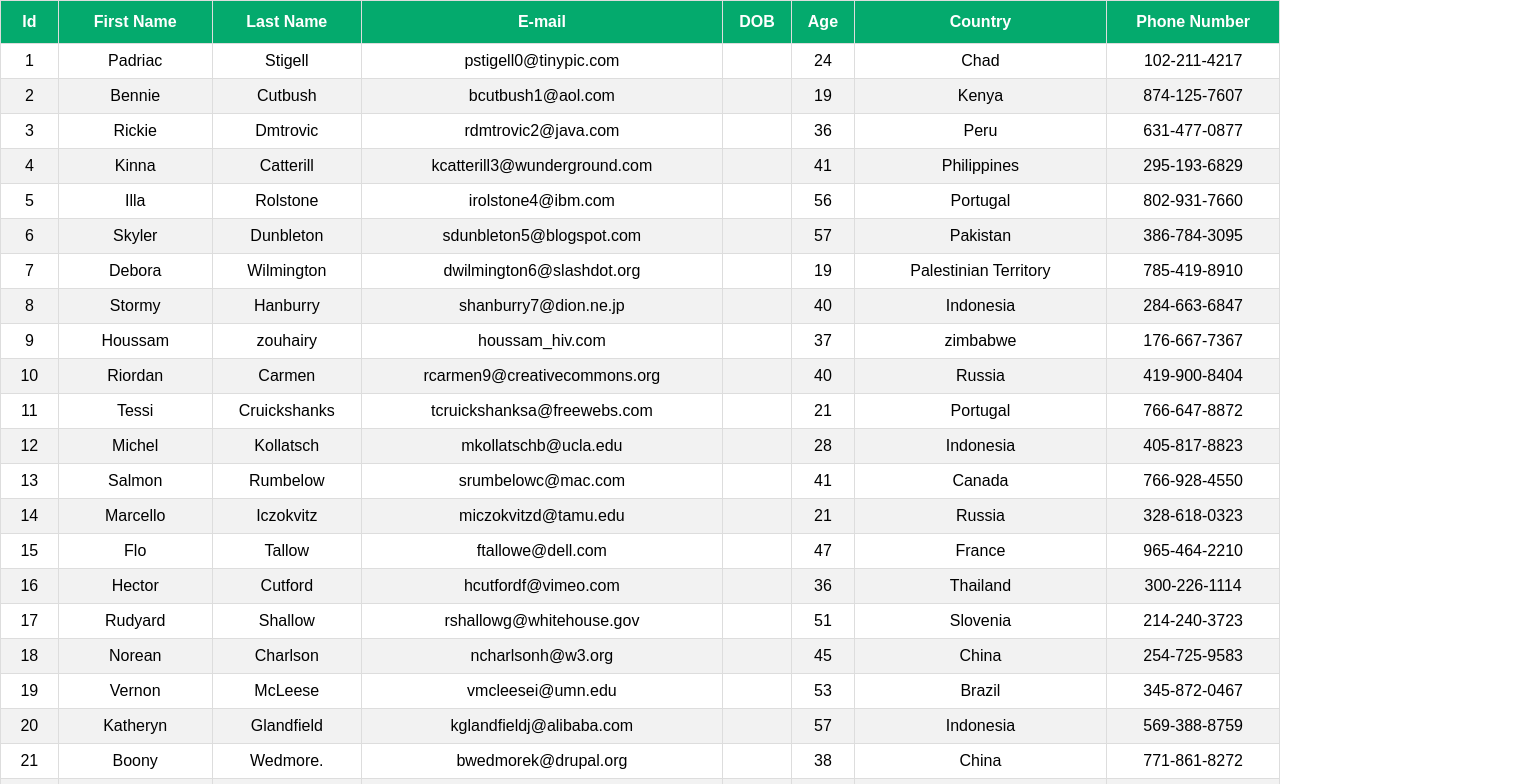
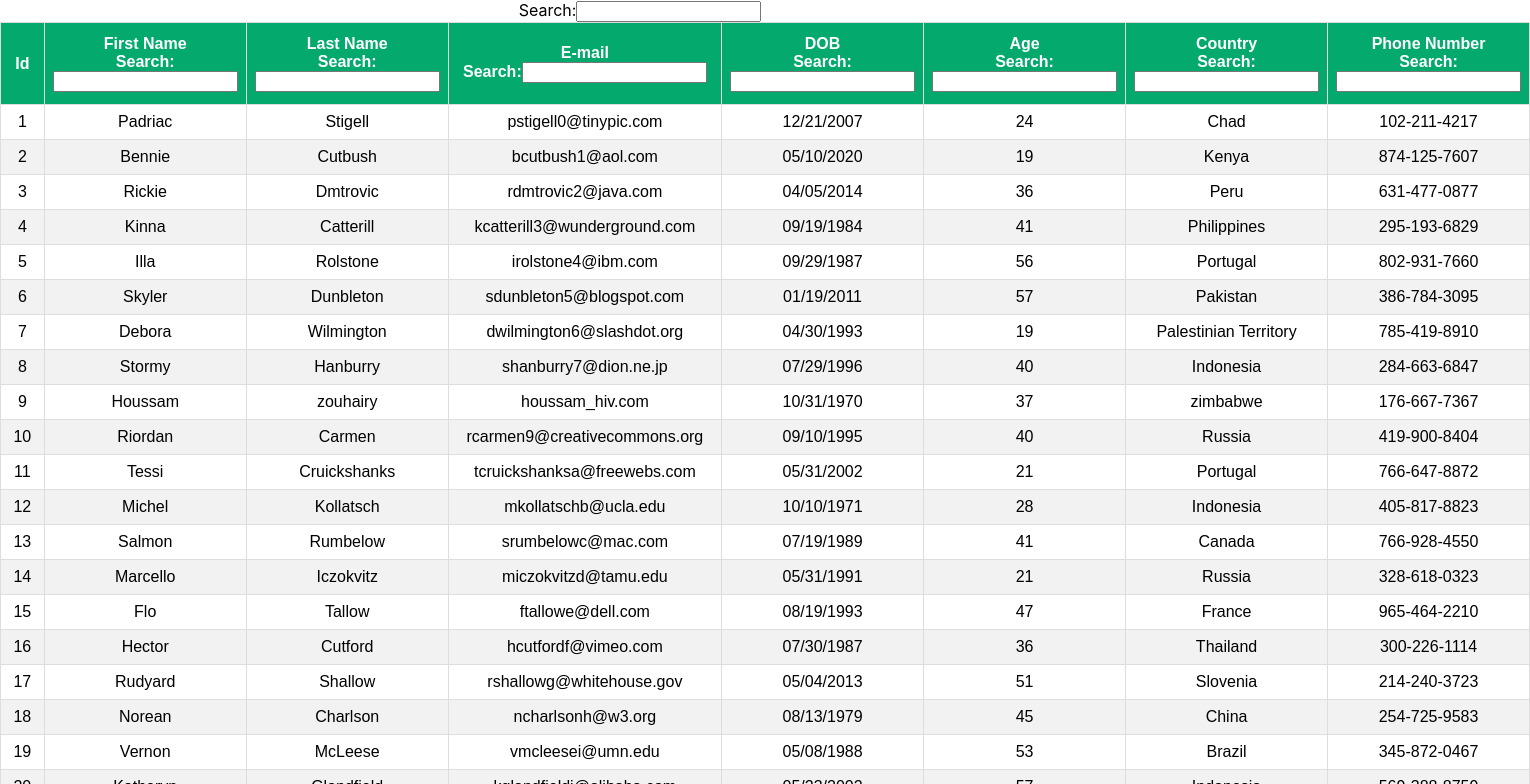
Before and after one commit to adambshara/react-table-demo, a React (Create React App) app: page / in a window 1280 px wide. Shown: the top 784 px of the page, 1530 px wide, since content can reach past the window. Built offline with nearby package versions, Linux system fonts and the light colour scheme.

Commit message:
Filtering

```diff
--- a/package.json
+++ b/package.json
@@ -3,9 +3,11 @@
   "version": "0.1.0",
   "private": true,
   "dependencies": {
+    "@date-io/date-fns": "^1.3.13",
     "@testing-library/jest-dom": "^5.16.5",
     "@testing-library/react": "^13.4.0",
     "@testing-library/user-event": "^13.5.0",
+    "date-fns": "^2.29.3",
     "react": "^18.2.0",
     "react-dom": "^18.2.0",
     "react-scripts": "5.0.1",
--- a/src/App.js
+++ b/src/App.js
@@ -2,12 +2,14 @@
 import "./App.css";
 import BasicTable from "./components/basicTable";
 import SortingTable from "./components/sortingTable";
+import FilteringTable from "./components/filteringTable";
 
 function App() {
   return (
     <div className="App">
       {/* <BasicTable /> */}
-      <SortingTable />
+      {/* <SortingTable /> */}
+      <FilteringTable />
     </div>
   );
 }
--- a/src/components/columns.jsx
+++ b/src/components/columns.jsx
@@ -1,8 +1,12 @@
+import { format } from "date-fns";
+import { ColumnsFilter } from "./columnsFilter";
 export const Columns = [
   {
     Header: "Id",
     Footer: "Id",
     accessor: "id",
+
+    disableFilters: true,
   },
   {
     Header: "First Name",
@@ -22,7 +26,12 @@
   {
     Header: "DOB",
     Footer: "DOB",
-    accessor: "date_of_birth",
+    accessor: "data_of_birth",
+
+    Cell: ({ value }) => {
+      console.log("value", value);
+      return format(new Date(value), "MM/dd/yyyy");
+    },
   },
   {
     Header: "Age",
--- /dev/null
+++ b/src/components/columnsFilter.jsx
@@ -0,0 +1,14 @@
+import React from "react";
+
+export const ColumnsFilter = ({ column }) => {
+  const { filterValue, setFilter } = column;
+  return (
+    <span>
+      Search:{""}
+      <input
+        value={filterValue || ""}
+        onChange={(e) => setFilter(e.target.value)}
+      ></input>
+    </span>
+  );
+};
--- /dev/null
+++ b/src/components/filteringTable.jsx
@@ -0,0 +1,91 @@
+import React, { useMemo } from "react";
+import { useTable, useGlobalFilter, useFilters } from "react-table";
+import { Columns, GROUPED_COLUMNS } from "./columns";
+import { ColumnsFilter } from "./columnsFilter";
+import { GlobalFilter } from "./globalFilter";
+import MOCK_DATA from "./MOCK_DATA.json";
+import "./table.css";
+function FilteringTable() {
+  const columns = useMemo(() => Columns, []);
+  const data = useMemo(() => MOCK_DATA, []);
+
+  const defaultColumn = useMemo(() => {
+    return {
+      Filter: ColumnsFilter,
+    };
+  }, []);
+
+  // const columns = useMemo(() => GROUPED_COLUMNS, []); this one is to
+  //group the names .
+
+  const tableInstance = useTable(
+    {
+      columns,
+      data,
+      defaultColumn,
+    },
+    useFilters,
+    useGlobalFilter
+  );
+
+  // fname  lname age
+  // aa     bb    20
+  //  cc    dd    25
+
+  const {
+    getTableProps,
+    getTableBodyProps,
+    headerGroups,
+    footerGroups,
+    rows,
+    prepareRow,
+    state,
+    setGlobalFilter,
+  } = tableInstance;
+
+  const { globalFilter } = state;
+  return (
+    <>
+      <GlobalFilter filter={globalFilter} setFilter={setGlobalFilter} />
+      <table {...getTableProps()}>
+        <thead>
+          {headerGroups.map((headerGroups) => (
+            <tr {...headerGroups.getHeaderGroupProps()}>
+              {headerGroups.headers.map((column) => (
+                <th {...column.getHeaderProps()}>
+                  {column.render("Header")}
+                  <div>{column.canFilter ? column.render("Filter") : null}</div>
+                </th>
+              ))}
+            </tr>
+          ))}
+        </thead>
+        <tbody {...getTableBodyProps}>
+          {rows.map((row) => {
+            prepareRow(row);
+            return (
+              <tr {...row.getRowProps()}>
+                {row.cells.map((cell) => {
+                  return (
+                    <td {...cell.getCellProps()}>{cell.render("Cell")}</td>
+                  );
+                })}
+              </tr>
+            );
+          })}
+        </tbody>
+        <tfoot>
+          {footerGroups.map((footerGroup) => (
+            <tr {...footerGroup.getFooterGroupProps()}>
+              {footerGroup.headers.map((column) => (
+                <td {...column.getFooterProps()}>{column.render("Footer")}</td>
+              ))}
+            </tr>
+          ))}
+        </tfoot>
+      </table>
+    </>
+  );
+}
+
+export default FilteringTable;
--- /dev/null
+++ b/src/components/globalFilter.jsx
@@ -0,0 +1,13 @@
+import React from "react";
+
+export const GlobalFilter = ({ filter, setFilter }) => {
+  return (
+    <span>
+      Search:{""}
+      <input
+        value={filter || ""}
+        onChange={(e) => setFilter(e.target.value)}
+      ></input>
+    </span>
+  );
+};
--- a/src/components/sortingTable.jsx
+++ b/src/components/sortingTable.jsx
@@ -40,11 +40,7 @@
               <th {...column.getHeaderProps(column.getSortByToggleProps())}>
                 {column.render("Header")}
                 <span>
-                  {column.isSorted
-                    ? column.isSortedDesc
-                      ? " DESC "
-                      : " ASC "
-                    : ""}
+                  {column.isSorted ? (column.isSortedDesc ? " ▴ " : " ▾ ") : ""}
                 </span>
               </th>
             ))}
```
Also changed, not shown: 1 other file (tests, documents, lock files or other folders).
